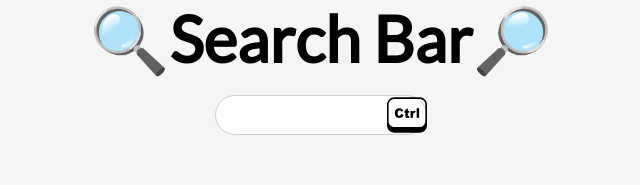
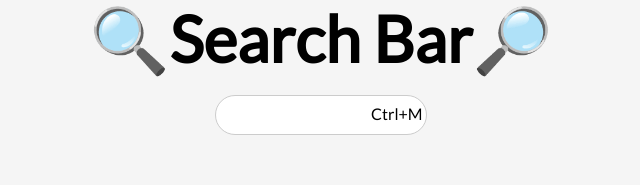
Before and after one commit to Tamrakar182/Search_UI_with_filters, a React (Vite) app: page / in a window 1280 px wide. Shown: the top 185 px of the page, without its empty margins (319-959 px from the left). Built offline with nearby package versions, Linux system fonts and the light colour scheme.

Commit message:
feat: modified to support ctrl+m shortcut

```diff
--- a/public/assets/index.css
+++ b/public/assets/index.css
@@ -207,6 +207,7 @@ body {
     align-items: center;
     flex-direction: column;
     position: relative;
+    overflow-y: auto;
 }
 
 .card{
@@ -279,7 +280,7 @@ body {
 
   .input-field {
     width: 100%;
-    max-width: 500px;
+    max-width: 90rem;
     height: 40px;
     border-radius: 20px;
     background-color: #fff;
@@ -297,7 +298,7 @@ body {
  }
 
  .input-field input[type="text"] {
-    width: 250px;
+    width: 90rem;
     height: 40px;
     padding: 8px;
     border: none;
@@ -310,21 +311,27 @@ body {
     position: absolute;
     top: 0;
     right: 0;
-    width: 40px;
+    width: 60px;
     height: 40px;
-    border: none;
-    border-radius: 0 4px 4px 0;
-    color: #fff;
+    border: black;
+    border-radius: 0 20px 20px 0;
+    color: black;
+
     cursor: pointer;
     transition: background-color 0.3s ease;
   }
 
+  .shortcut-button p{
+    padding-left: 2px;
+    padding-top:3px;
+  }
+
   .shortcut-button:hover {
     background-color: #785FD7;
+    color: white;
   }
 
-    .shortcut-button svg {
-        width: 20px;
-        height: 20px;
-        margin: 10px;
-    }
+  .shortcut-text {
+    padding-left: 4px;
+    padding-top: 9px;
+  }
--- a/src/components/Filter.jsx
+++ b/src/components/Filter.jsx
@@ -6,7 +6,7 @@ import { getProducts } from "../services/Products";
 import Price from "./Price";
 import Category from "./Category";
 
-const Filter = ({handleShowFilter}) => {
+const Filter = ({ handleShowFilter }) => {
   const [searchText, setSearchText] = useState("");
   const [products, setProducts] = useState([]);
   const [selectedProducts, setSelectedProducts] = useState([]);
@@ -21,37 +21,54 @@ const Filter = ({handleShowFilter}) => {
     });
   }, []);
 
+  const scrollHighlightedItemIntoView = () => {
+    const container = document.querySelector(".content");
+    const highlightedItem = container.querySelector(".highlighted");
+
+    if (highlightedItem) {
+      highlightedItem.scrollIntoView({
+        block: "center",
+        behavior: "smooth",
+      });
+    }
+  };
+
   useEffect(() => {
     const handleEscKeyPress = (event) => {
-      if (event.keyCode === 27) {
+      if (event.key === "Escape") {
         handleShowFilter();
       }
     };
 
     const handleArrowKeyPress = (event) => {
-      if (event.keyCode === 38) {
+      if (event.key === "ArrowUp") {
         // Up arrow key
+        event.preventDefault();
         setHighlightedIndex((prevIndex) =>
           prevIndex > 0 ? prevIndex - 1 : prevIndex
         );
-      } else if (event.keyCode === 40) {
+        scrollHighlightedItemIntoView();
+      } else if (event.key === "ArrowDown") {
         // Down arrow key
+        event.preventDefault();
         setHighlightedIndex((prevIndex) =>
           prevIndex < selectedProducts.length - 1 ? prevIndex + 1 : prevIndex
         );
+        scrollHighlightedItemIntoView();
       }
     };
 
     const handleEnterKeyPress = (event) => {
-      if (event.keyCode === 13) {
+      if (event.key === "Enter") {
+        event.preventDefault();
         // Enter key
         if (highlightedIndex !== -1) {
-          const highlightedProductName = selectedProducts[highlightedIndex].title;
+          const highlightedProductName =
+            selectedProducts[highlightedIndex].title;
           setSearchText(highlightedProductName);
         }
       }
     };
-
 
     const handleClickOutside = (event) => {
       const searchPopUp = document.querySelector(".searchPopUp");
@@ -104,12 +121,15 @@ const Filter = ({handleShowFilter}) => {
   };
   const filteredProducts = selectedProducts.filter((product) => {
     const productTitle = product.title.toLowerCase();
-    const lowercaseSearchText = typeof searchText === 'string' ? searchText.toLowerCase() : '';
+    const lowercaseSearchText =
+      typeof searchText === "string" ? searchText.toLowerCase() : "";
     return productTitle.includes(lowercaseSearchText);
   });
 
   const handleEnterKeyPress = (productId) => {
-    const selectedProduct = products.find((product) => product.id === productId);
+    const selectedProduct = products.find(
+      (product) => product.id === productId
+    );
     if (selectedProduct) {
       setSearchText(selectedProduct.title);
       console.log("Product selected:", selectedProduct.title);
@@ -145,10 +165,10 @@ const Filter = ({handleShowFilter}) => {
               handleEnterKeyPress={handleEnterKeyPress}
             />
           )}
-
         </div>
       </div>
-    </div> )
+    </div>
+  );
 };
 
 export default Filter;
--- a/src/components/SearchMe.jsx
+++ b/src/components/SearchMe.jsx
@@ -11,7 +11,7 @@ const SearchMe = () => {
 
     useEffect(() => {
         const handleCtrlKeyPress = (event) => {
-          if (event.keyCode === 17) {
+          if (event.ctrlKey && event.key === 'm') {
             handleShowFilter();
           }
         }
@@ -28,7 +28,7 @@ const SearchMe = () => {
     return (
         <div className="input-container">
         <input onClick={handleShowFilter} className="input-field"/>
-        <img src="/assets/ctrl.svg" className="shortcut-button"/>
+        <p className="shortcut-button"><div class="shortcut-text">Ctrl+M</div></p>
         {showFilter ? <Filter handleShowFilter={handleShowFilter}/> : null}
         </div>
 
```
Lines whose indentation alone changed are shown as unchanged.
